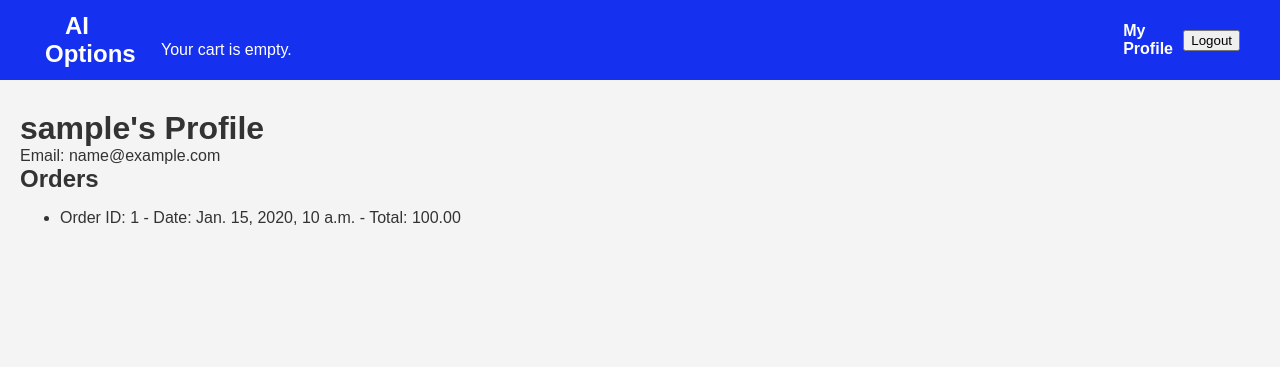
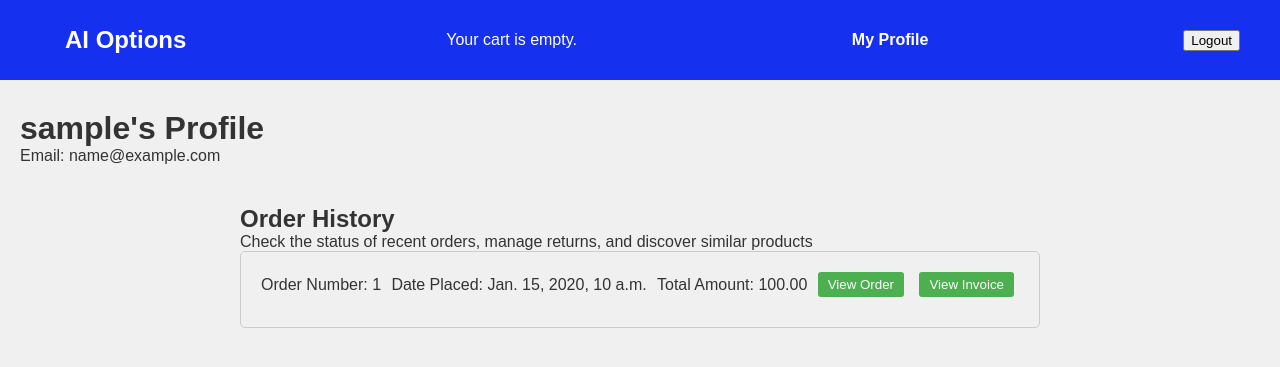
Before and after one commit to dayveedaniel/Django_lab, a Django app: page /accounts/profile in a window 1280 px wide. Shown: the top 367 px of the page. Run offline with Django 4.2, Linux system fonts and the light colour scheme; a user stored in the database is signed in; tables that the repository leaves empty hold one stand-in row (values such as "Sample post"); parts of the project's set-up code (start-up, migrations or seed data) failed here and were passed over.

Commit message:
refactoring the project

```diff
--- a/static/css/order.css
+++ b/static/css/order.css
@@ -13,8 +13,7 @@
  border: 1px solid #ccc;
  border-radius: 4px;
  box-sizing: border-box;
-  padding: 10px 10px;
-
+ padding: 10px 10px;
 }
 
 .order-form input[type=submit]{
@@ -43,3 +42,71 @@
 .order-info p{
     font-weight: bold;
 }
+
+.order-history {
+    max-width: 800px;
+    margin: 0 auto;
+    margin-top: 40px;
+    font-family: Arial, sans-serif;
+}
+
+.order-details {
+    border: 1px solid #ccc;
+    border-radius: 5px;
+    padding: 20px;
+    margin-bottom: 20px;
+}
+
+.order-header {
+    display: flex;
+    justify-content: space-between;
+    align-items: center;
+    margin-bottom: 10px;
+}
+
+.product-item {
+    display: flex;
+    align-items: center;
+    margin-bottom: 20px;
+}
+
+.product-item img {
+    max-width: 100px;
+    margin-right: 20px;
+}
+
+.product-info {
+    flex-grow: 1;
+}
+
+.product-price {
+    font-weight: bold;
+    margin-left: 20px;
+}
+
+.product-actions {
+    margin-left: 20px;
+}
+
+.btn {
+    padding: 5px 10px;
+    background-color: #4CAF50;
+    color: white;
+    border: none;
+    border-radius: 3px;
+    cursor: pointer;
+    margin-right: 5px;
+}
+
+.status {
+    font-weight: bold;
+    margin-left: 20px;
+}
+
+.status.delivered {
+    color: green;
+}
+
+.status.pending {
+    color: orange;
+}
--- a/templates/accounts/profile.html
+++ b/templates/accounts/profile.html
@@ -4,17 +4,40 @@
 {% endblock %}
 {% block content %}
 
+<link rel="stylesheet" href="../../static/css/order.css">
+
 <h1>{{ user.username }}'s Profile</h1>
 <p>Email: {{ user.email }}</p>
 
-<h2>Orders</h2>
-<ul>
-  {% for order in orders %}
-    <li>
-      Order ID: {{ order.id }}
-      - Date: {{ order.created }}
-      - Total: {{ order.get_total_cost }}
-    </li>
-  {% endfor %}
-</ul>
+<div class="order-history">
+    <h2>Order History</h2>
+    <p>Check the status of recent orders, manage returns, and discover similar products</p>
+
+    {% for order in orders %}
+    <div class="order-details">
+        <div class="order-header">
+            <span class="order-number">Order Number: {{ order.id }}</span>
+            <span class="order-date">Date Placed: {{ order.created }}</span>
+            <span class="order-total">Total Amount: {{ order.get_total_cost }}</span>
+            <button class="btn view-order">View Order</button>
+            <button class="btn view-invoice">View Invoice</button>
+        </div>
+
+        {% for product in order.items.product %}
+        <div class="product-item">
+            <img src="{{ product.image_url }}" alt="{{ product.name }}">
+            <div class="product-info">
+                <h3>{{ product.name }}</h3>
+                <p>{{ product.volume }}</p>
+            </div>
+            <div class="product-price">{{ product.strike }}</div>
+            <div class="product-actions">
+                <button class="btn view-product">View Product</button>
+                <button class="btn buy-again">Buy Again</button>
+            </div>
+        </div>
+        {% endfor %}
+    </div>
+    {% endfor %}
+</div>
 {% endblock %}
--- a/templates/cart/detail.html
+++ b/templates/cart/detail.html
@@ -3,6 +3,8 @@
 {% block search %}
 {% endblock %}
 {% block content %}
+<link rel="stylesheet" href="../../static/css/cart.css">
+
 <h1>My shopping cart</h1>
 <table class="cart">
     <thead>
--- a/templates/home.html
+++ b/templates/home.html
@@ -5,9 +5,6 @@
     <meta name="viewport" content="width=device-width, initial-scale=1.0">
     <title>AI Options - Home</title>
     <link rel="stylesheet" href="../../static/css/home.css">
-    <link rel="stylesheet" href="../../static/css/ticker_details.css">
-    <link rel="stylesheet" href="../../static/css/cart.css">
-    <link rel="stylesheet" href="../../static/css/order.css">
 </head>
 
 <body>
--- a/templates/orders/order/create.html
+++ b/templates/orders/order/create.html
@@ -3,6 +3,9 @@
 {% block search %}
 {% endblock %}
 {% block content %}
+
+<link rel="stylesheet" href="../../static/css/order.css">
+
 <h1>Checkout</h1>
 <div class="order-info">
     <h3>Your order</h3>
--- a/templates/orders/order/created.html
+++ b/templates/orders/order/created.html
@@ -4,6 +4,7 @@
 {% endblock %}
 
 {% block content %}
+
 <h1>Thank you</h1>
 <p>Your order has been successfully completed. Your order number is
     <strong>{{ order.id }}</strong>.
```
Also changed, not shown: orders/views.py (+8 -1 lines), templates/shop/tickers/details.html (+9 -2 lines), static/css/home.css (line endings or trailing spaces).
